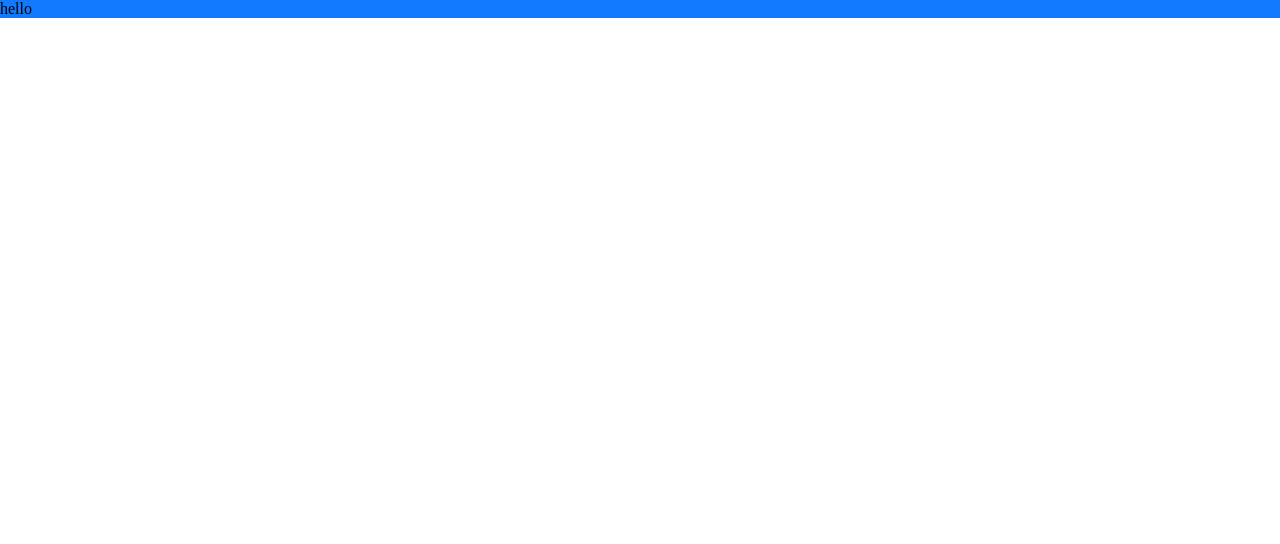
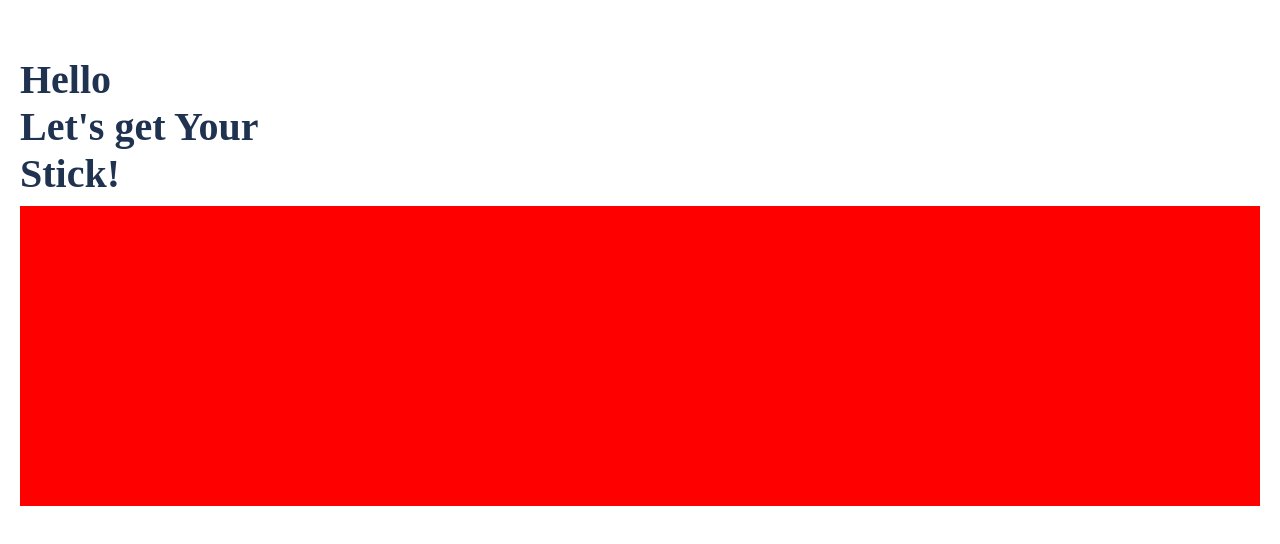
Before and after one commit to TwoHandSword/WebApp_IOT, a React (Create React App) app: page /#/ in a window 1280 px wide. Shown: the top 544 px of the page. Built offline with nearby package versions, Linux system fonts and the light colour scheme.

Commit message:
add style

```diff
--- /dev/null
+++ b/src/fonts/fonts.js
@@ -0,0 +1,13 @@
+import { createGlobalStyle } from 'styled-components'
+import AppleSDGothicNeoBold from "./AppleSDGothicNeoBold.woff2"
+
+
+export default createGlobalStyle `
+    @font-face{
+        font-family: 'AppleSDGothicNeoBold';
+        src: local('AppleSDGothicNeoBold').
+        url(${AppleSDGothicNeoBold} format('woff2'));
+        font-weight: 300;
+        font-style: normal;
+    }
+`
--- a/src/routes/MainScreen.js
+++ b/src/routes/MainScreen.js
@@ -1,16 +1,50 @@
 import React from "react";
-import styled from "styled-components"
+import styled from "styled-components";
+import GlobalFonts from "../fonts/fonts";
 
-interface ContainerProps{
+interface ContainerProps {
   width: number;
   height: number;
 }
 
+interface HeaderProps {
+  width: number;
+}
+
+interface MainImgProps {
+  width: number;
+}
+
 const Container = styled.div`
-flex: 1;
-width:${props => props.width};
-height:${props => props.height};
-background:#117aff;
+  flex: 1;
+  width: ${(props) => props};
+  height: ${(props) => props};
+  background: #ffffff;
+  padding-top: 56px;
+  padding-left: 20px;
+  padding-right: 20px;
+`;
+
+const Header = styled.div`
+  flex: 1;
+  width: ${(props) => props};
+  height: 150px;
+`;
+
+const HeaderText = styled.div`
+  flex: 1;
+  font-size: 40px;
+  font-weight: bold;
+  font-stretch: normal;
+  font-style: normal;
+  color: #1f3350;
+  font-family: "AppleSDGothicNeo";
+`;
+
+const MainImg = styled.div`
+  height: 300px;
+  width: ${(props) => props};
+  background: red;
 `;
 
 class MainScreen extends React.Component {
@@ -40,19 +74,23 @@ class MainScreen extends React.Component {
     window.removeEventListener("resize", this.updateDimensions);
   }
 
-
-
   render() {
     const { isLoading } = this.state;
     console.log(window.innerHeight);
     console.log(this.state.height);
     return (
       <div style={{ width: "100%", height: "100%" }}>
+        <GlobalFonts />
         {isLoading ? (
           <div>Loading...</div>
         ) : (
           <Container width={this.state.width} height={this.state.height}>
-            hello
+            <Header width={this.state.width}>
+              <HeaderText>Hello </HeaderText>
+              <HeaderText>Let's get Your</HeaderText>
+              <HeaderText>Stick!</HeaderText>
+            </Header>
+            <MainImg width={this.state.width}></MainImg>
           </Container>
         )}
       </div>
```
Also changed, not shown: src/assets/img/LoginScreen.jpg (added), src/fonts/AppleSDGothicNeoBold.woff2 (added).
